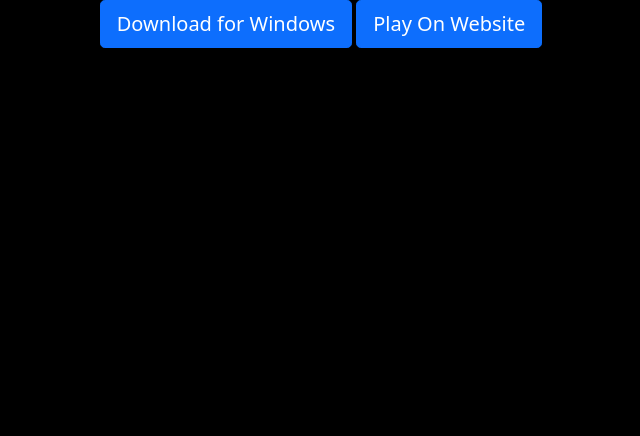
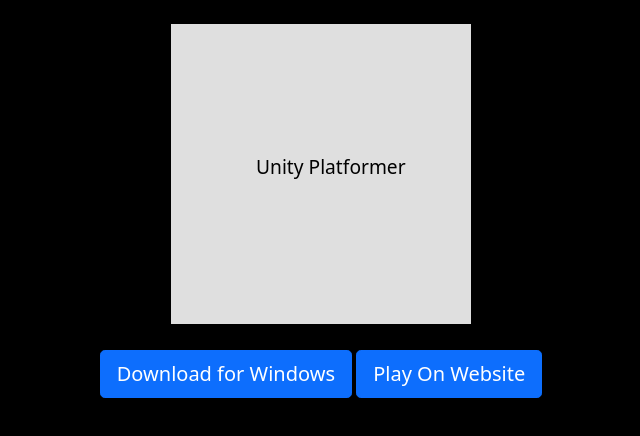
Before and after one commit to UnityPlatformer/UnityPlatformer.github.io, a plain HTML site: page index.html in a window 1280 px wide. Shown: the whole page, without its empty margins (319-959 px from the left). Drawn offline with nearby package versions, Linux system fonts and the light colour scheme.

Commit message:
Add square logo

```diff
--- a/index.html
+++ b/index.html
@@ -19,6 +19,13 @@
     <script src="https://cdn.jsdelivr.net/npm/bootstrap@5.0.0-beta1/dist/js/bootstrap.min.js" integrity="sha384-pQQkAEnwaBkjpqZ8RU1fF1AKtTcHJwFl3pblpTlHXybJjHpMYo79HY3hIi4NKxyj" crossorigin="anonymous"></script>
 
     <div class="container">
+      <svg class="mx-auto d-block pt-4" width="300" height="350">
+        <rect width="300" height="300" style="fill:rgb(223, 223, 223);" />
+        <text x="85" y="150" fill="black" font-size="larger" >Unity Platformer</text>
+      </svg>
+    </div>
+    </div>
+    <div class="container">
       <div class="row">
         <div class="d-grid gap-2 d-md-block text-center">
           <a role="button" class="btn btn-primary btn-lg" href="/Files/SocialStudiesPlatformer-Windows.zip" download>Download for Windows</a>
```
